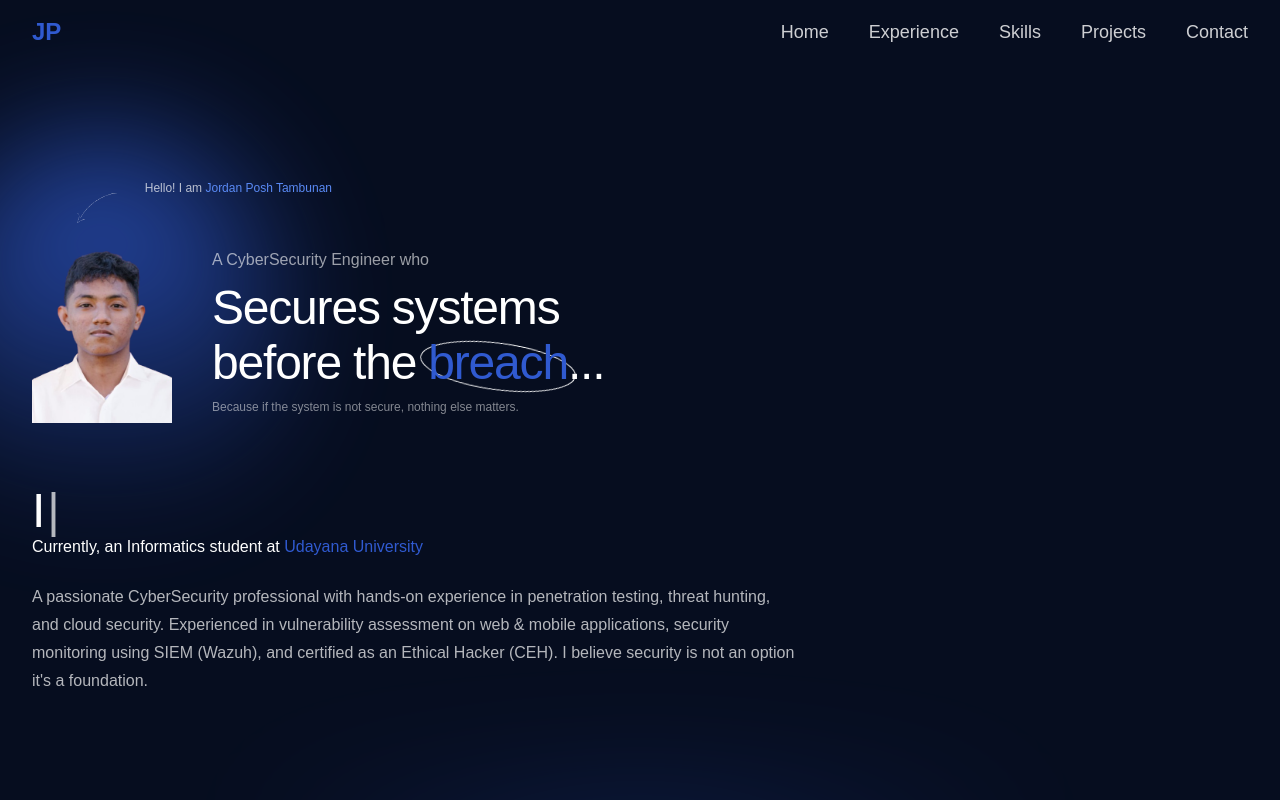
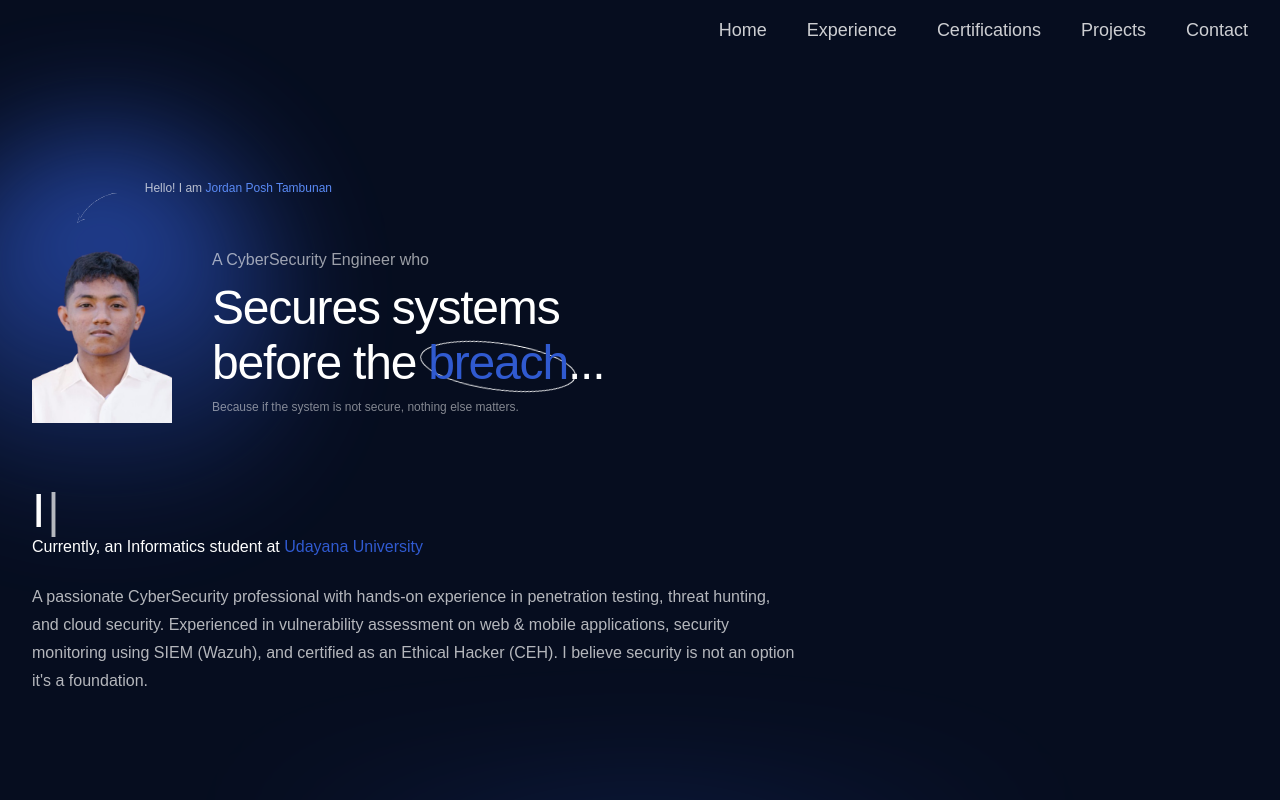
Before and after one commit to JordanPoshTambunan/next.js-portfolio, a Next.js app: page / in a window 1280 px wide. Shown: the top 800 px of the page. Built offline with nearby package versions, Linux system fonts and the light colour scheme; a web font is replaced by a local one.

Commit message:
update isi

```diff
--- a/src/components/Header.tsx
+++ b/src/components/Header.tsx
@@ -24,7 +24,7 @@ const Header = () => {
       <div className="max-w-7xl mx-auto px-6 lg:px-8 py-4 flex items-center justify-between">
         {/* logo */}
         <Link href="/" className="text-2xl font-extrabold text-[#305AD0]">
-          JP
+
         </Link>
 
         {/* desktop naviation menu */}
@@ -45,7 +45,7 @@ const Header = () => {
             href="#lab"
             className="hover:text-[#5a8af5] transition duration-200"
           >
-            Skills
+            Certifications
           </Link>
           <Link
             href="#projects"
--- a/src/components/ProjectsSection.tsx
+++ b/src/components/ProjectsSection.tsx
@@ -129,11 +129,11 @@ const ProjectsSection = () => {
                 <div className='relative md:order-2 z-10'>
                     <div className='mb-8 text-right'>
                         <p className='text-xs text-[#7ba3e0]'>LPPM Universitas Katolik Widya Mandala Surabaya Web Pentest · 2025</p>
-                        <h3 className='text-2xl md:text-3xl font-semibold text-white/90'>Remote Code Execution + RSA ID</h3>
+                        <h3 className='text-2xl md:text-3xl font-semibold text-white/90'>Remote Code Execution + RSA ID Exposure</h3>
                     </div>
 
                     <div className='relative z-20 max-w-5xl rounded-2xl p-5 bg-white/6 backdrop-blur-sm border border-white/10 shadow-[0_6px_50px_rgba(48,90,208,0.25)]'>
-                        <p className='text-sm p-4 text-white/75'>Web Penetration Testing for our client alrahdenhotel, in this case found some critical vulnerability. Structured Query Language (SQL) injection is a vulnerability that attacker can read target database and can read and take over target database.</p>
+                        <p className='text-sm p-4 text-white/75'>Web Penetration Testing for LPPM Universitas Katolik Widya Mandala Surabaya, in this case found some critical vulnerability. This website using an old frameworm next js, that vulnerable to Remote Code Excecution. On id andrew get file ssh and can to cat and write that file and found key RSA ID.</p>
                         <div className="pointer-events-none absolute -inset-px rounded-[14px] opacity-60"
                         style={{
                             background: 'linear-gradient(135deg, rgba(48, 90, 208, 0.35), rgba(48, 90, 208, 0.05))',
@@ -141,9 +141,9 @@ const ProjectsSection = () => {
                         />
                     </div>
                     <div className='mt-6 ml-2 flex justify-end space-x-3 text-white/60 text-xs'>
-                        <span className='px-2 py-1 rounded-full border border-white/10 bg-white/5'>SQLMAP</span>
+                        <span className='px-2 py-1 rounded-full border border-white/10 bg-white/5'>RCE</span>
                         <span className='px-2 py-1 rounded-full border border-white/10 bg-white/5'>Web Pentest</span>
-                        <span className='px-2 py-1 rounded-full border border-white/10 bg-white/5'>Injection</span>
+                        <span className='px-2 py-1 rounded-full border border-white/10 bg-white/5'>Root</span>
                     </div>
                 </div>
 
```
